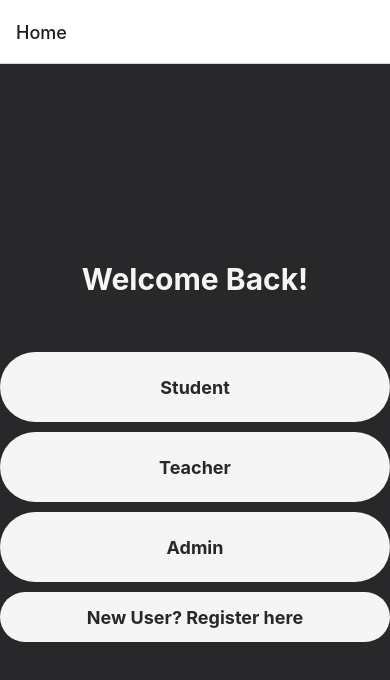
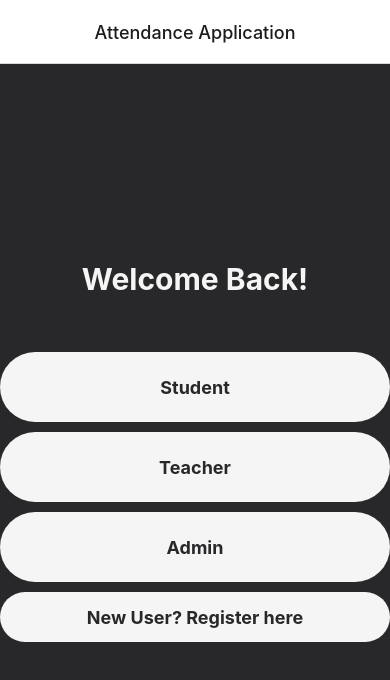
Before and after one commit to ashwinpra/attendance-application, a React Native app: screen / in a window 390 px wide. Shown: the top 680 px of the page. Built offline with nearby package versions, Linux system fonts and the light colour scheme.

Commit message:
Gave homepage title

```diff
--- a/App.tsx
+++ b/App.tsx
@@ -1,14 +1,14 @@
-import { NavigationContainer } from '@react-navigation/native';
-import {createNativeStackNavigator} from '@react-navigation/native-stack';
-import React from 'react';
-import HomeScreen from './app/screens/HomeScreen';
-import LoginScreen from './app/screens/LoginScreen';
-import RegistrationScreen from './app/screens/RegistrationScreen';
+import { NavigationContainer } from "@react-navigation/native";
+import { createNativeStackNavigator } from "@react-navigation/native-stack";
+import React from "react";
+import HomeScreen from "./app/screens/HomeScreen";
+import LoginScreen from "./app/screens/LoginScreen";
+import RegistrationScreen from "./app/screens/RegistrationScreen";
 
 type RootStackParamList = {
-  Home: undefined, // undefined means that the screen doesn't take any params
-  Login: undefined,
-  Register: undefined
+  Home: undefined; // undefined means that the screen doesn't take any params
+  Login: undefined;
+  Register: undefined;
 };
 
 const Stack = createNativeStackNavigator<RootStackParamList>();
@@ -16,10 +16,17 @@ const Stack = createNativeStackNavigator<RootStackParamList>();
 export default function App() {
   return (
     <NavigationContainer>
-      <Stack.Navigator initialRouteName='Home'>
-        <Stack.Screen name='Home' component={HomeScreen} />
-        <Stack.Screen name='Login' component={LoginScreen} />
-        <Stack.Screen name='Register' component={RegistrationScreen} />
+      <Stack.Navigator initialRouteName="Home">
+        <Stack.Screen
+          name="Home"
+          component={HomeScreen}
+          options={{
+            title: "Attendance Application",
+            headerTitleAlign: "center",
+          }}
+        />
+        <Stack.Screen name="Login" component={LoginScreen} />
+        <Stack.Screen name="Register" component={RegistrationScreen} />
       </Stack.Navigator>
     </NavigationContainer>
   );
--- a/app/screens/LoginScreen.tsx
+++ b/app/screens/LoginScreen.tsx
@@ -1,17 +1,17 @@
-import React from 'react';
-import {View,Text} from 'react-native';
-import { NativeStackNavigationProp} from '@react-navigation/native-stack';
+import React from "react";
+import { View, Text } from "react-native";
+import { NativeStackNavigationProp } from "@react-navigation/native-stack";
 
 type RootStackParamList = {
-    Home: undefined, // undefined means that the screen doesn't take any params
-    Login: undefined
-}
+  Home: undefined; // undefined means that the screen doesn't take any params
+  Login: undefined;
+};
 
 type Props = {
-  navigation: NativeStackNavigationProp<RootStackParamList,'Home'>;
-}
+  navigation: NativeStackNavigationProp<RootStackParamList, "Home">;
+};
 
-export default function LoginScreen({navigation}: Props) {
+export default function LoginScreen({ navigation }: Props) {
   return (
     <View>
       <Text>Welcome Back!</Text>
```
Lines whose indentation alone changed are shown as unchanged.
